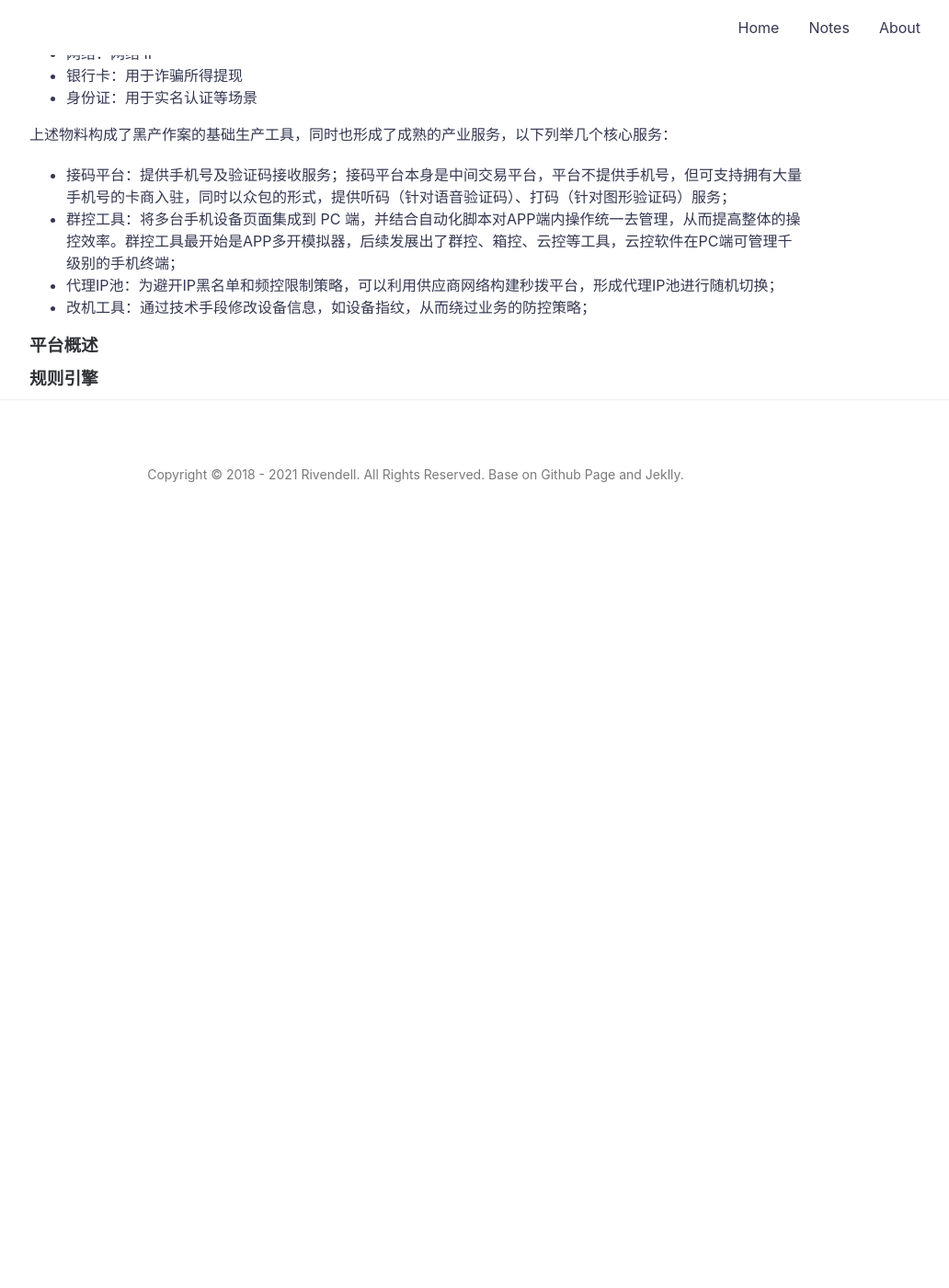
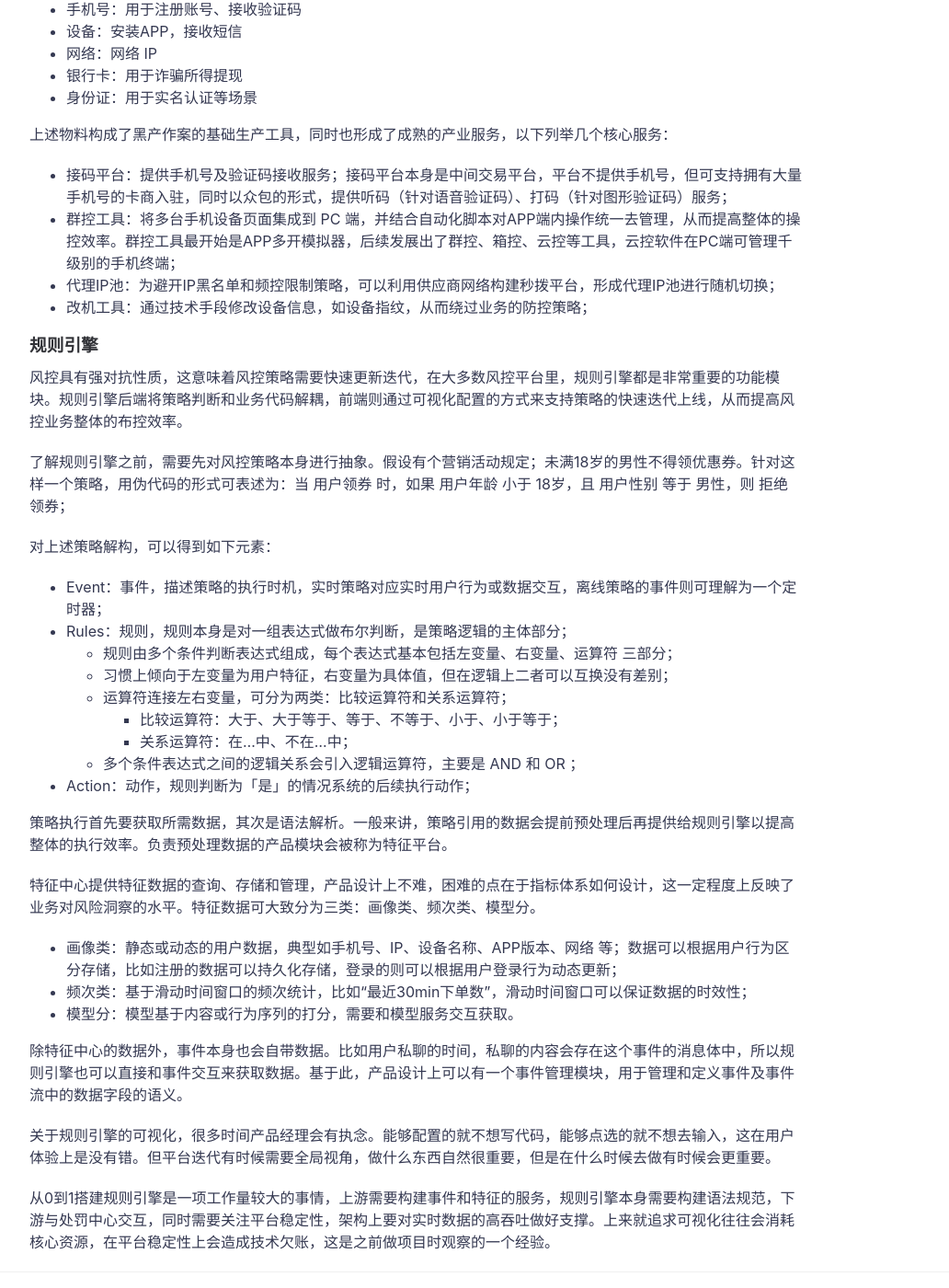
Before and after one commit to icarus507/icarus507.github.io, a Jekyll site: the page built from _posts/2021-05-01-关于风控（上）.md, in a window 1280 px wide and 1400 px high, scrolled down 1278 px. Shown: the whole window at 92% size, without its empty margins (188-1220 px from the left). Built offline with Jekyll 4.4.1, drawn with Linux system fonts in a browser that asks for light colours; before the commit the page ends 1849 px from its top, so only the background shows below that.

Commit message:
Update 2021-05-01-关于风控（上）.md

```diff
--- a/_posts/2021-05-01-关于风控（上）.md
+++ b/_posts/2021-05-01-关于风控（上）.md
@@ -35,8 +35,35 @@ featured-img: shane-rounce-205187
 - 代理IP池：为避开IP黑名单和频控限制策略，可以利用供应商网络构建秒拨平台，形成代理IP池进行随机切换；
 - 改机工具：通过技术手段修改设备信息，如设备指纹，从而绕过业务的防控策略；
 
-### 平台概述
-
-
 
 ### 规则引擎
+
+风控具有强对抗性质，这意味着风控策略需要快速更新迭代，在大多数风控平台里，规则引擎都是非常重要的功能模块。规则引擎后端将策略判断和业务代码解耦，前端则通过可视化配置的方式来支持策略的快速迭代上线，从而提高风控业务整体的布控效率。
+
+了解规则引擎之前，需要先对风控策略本身进行抽象。假设有个营销活动规定；未满18岁的男性不得领优惠券。针对这样一个策略，用伪代码的形式可表述为：当 用户领券 时，如果 用户年龄 小于 18岁，且 用户性别 等于 男性，则 拒绝领券；
+
+对上述策略解构，可以得到如下元素：
+
+- Event：事件，描述策略的执行时机，实时策略对应实时用户行为或数据交互，离线策略的事件则可理解为一个定时器；
+- Rules：规则，规则本身是对一组表达式做布尔判断，是策略逻辑的主体部分；
+    - 规则由多个条件判断表达式组成，每个表达式基本包括左变量、右变量、运算符 三部分；
+    - 习惯上倾向于左变量为用户特征，右变量为具体值，但在逻辑上二者可以互换没有差别；
+    - 运算符连接左右变量，可分为两类：比较运算符和关系运算符；
+        - 比较运算符：大于、大于等于、等于、不等于、小于、小于等于；
+        - 关系运算符：在...中、不在...中；
+    - 多个条件表达式之间的逻辑关系会引入逻辑运算符，主要是 AND 和 OR ；
+- Action：动作，规则判断为「是」的情况系统的后续执行动作；
+
+策略执行首先要获取所需数据，其次是语法解析。一般来讲，策略引用的数据会提前预处理后再提供给规则引擎以提高整体的执行效率。负责预处理数据的产品模块会被称为特征平台。
+
+特征中心提供特征数据的查询、存储和管理，产品设计上不难，困难的点在于指标体系如何设计，这一定程度上反映了业务对风险洞察的水平。特征数据可大致分为三类：画像类、频次类、模型分。
+
+- 画像类：静态或动态的用户数据，典型如手机号、IP、设备名称、APP版本、网络 等；数据可以根据用户行为区分存储，比如注册的数据可以持久化存储，登录的则可以根据用户登录行为动态更新；
+- 频次类：基于滑动时间窗口的频次统计，比如“最近30min下单数”，滑动时间窗口可以保证数据的时效性；
+- 模型分：模型基于内容或行为序列的打分，需要和模型服务交互获取。
+
+除特征中心的数据外，事件本身也会自带数据。比如用户私聊的时间，私聊的内容会存在这个事件的消息体中，所以规则引擎也可以直接和事件交互来获取数据。基于此，产品设计上可以有一个事件管理模块，用于管理和定义事件及事件流中的数据字段的语义。
+
+关于规则引擎的可视化，很多时间产品经理会有执念。能够配置的就不想写代码，能够点选的就不想去输入，这在用户体验上是没有错。但平台迭代有时候需要全局视角，做什么东西自然很重要，但是在什么时候去做有时候会更重要。
+
+从0到1搭建规则引擎是一项工作量较大的事情，上游需要构建事件和特征的服务，规则引擎本身需要构建语法规范，下游与处罚中心交互，同时需要关注平台稳定性，架构上要对实时数据的高吞吐做好支撑。上来就追求可视化往往会消耗核心资源，在平台稳定性上会造成技术欠账，这是之前做项目时观察的一个经验。
```
